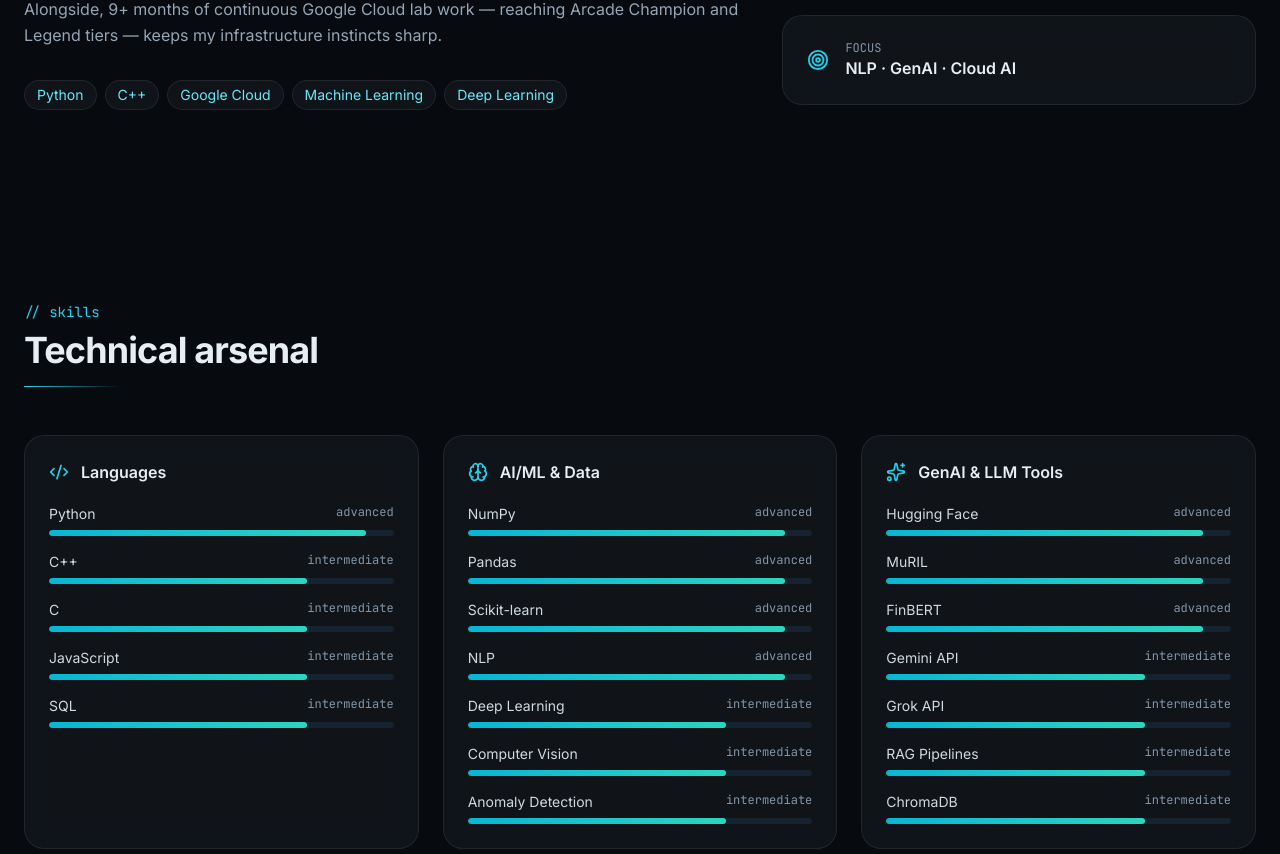
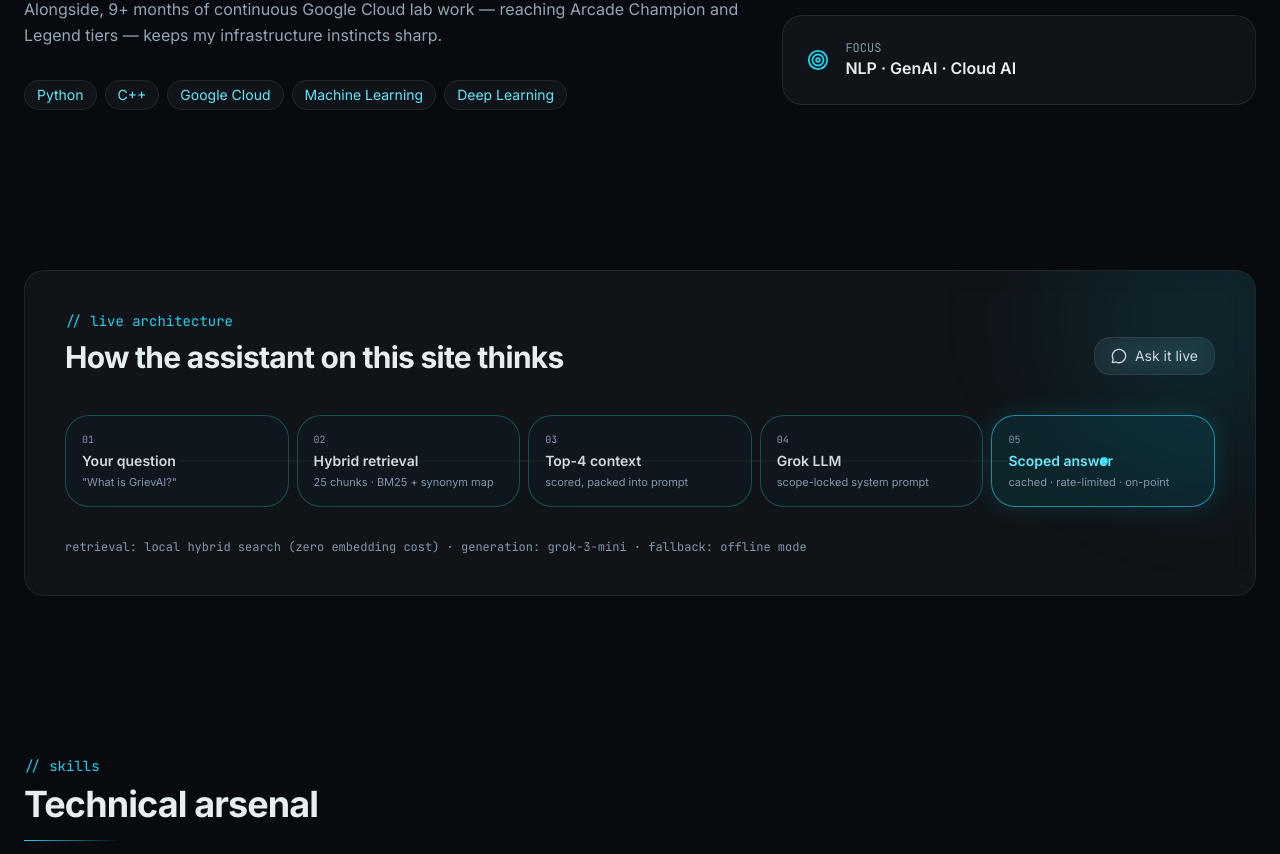
Before and after one commit to Shubhamsingh6265/shubham-portfolio, a Next.js app: page / in a window 1280 px wide. Shown: the part 1226-2080 px from the top of the page. Built offline with nearby package versions, Linux system fonts and the light colour scheme.

Commit message:
feat: animated RAG pipeline band with chat deep-link

```diff
--- a/src/app/page.tsx
+++ b/src/app/page.tsx
@@ -1,6 +1,7 @@
 import { NeuralCanvas } from "@/components/fx/NeuralCanvas";
 import { Hero } from "@/components/sections/Hero";
 import { About } from "@/components/sections/About";
+import { PipelineBand } from "@/components/sections/PipelineBand";
 import { Skills } from "@/components/sections/Skills";
 import { Journey } from "@/components/sections/Journey";
 import { Projects } from "@/components/sections/Projects";
@@ -16,6 +17,7 @@ export default function Home() {
       <NeuralCanvas />
       <Hero />
       <About />
+      <PipelineBand />
       <Skills />
       <Journey />
       <Projects />
--- a/src/components/ai/ChatWidget.tsx
+++ b/src/components/ai/ChatWidget.tsx
@@ -27,12 +27,18 @@ export function ChatWidget() {
   const [mode, setMode] = useState<string | null>(null);
   const scrollRef = useRef<HTMLDivElement>(null);
 
+  // useEffect(() => {
+  //   scrollRef.current?.scrollTo({
+  //     top: scrollRef.current.scrollHeight,
+  //     behavior: "smooth",
+  //   });
+  // }, [messages, loading]);
+
   useEffect(() => {
-    scrollRef.current?.scrollTo({
-      top: scrollRef.current.scrollHeight,
-      behavior: "smooth",
-    });
-  }, [messages, loading]);
+    const open = () => setOpen(true);
+    window.addEventListener("portfolio:open-chat", open);
+    return () => window.removeEventListener("portfolio:open-chat", open);
+  }, []);
 
   async function send(text: string) {
     const trimmed = text.trim();
--- /dev/null
+++ b/src/components/sections/PipelineBand.tsx
@@ -0,0 +1,108 @@
+"use client";
+
+import { useEffect, useState } from "react";
+import { motion, useReducedMotion } from "framer-motion";
+import { MessageCircle } from "lucide-react";
+import { Reveal } from "@/components/fx/Reveal";
+
+const STAGES = [
+  { label: "Your question", detail: '"What is GrievAI?"' },
+  { label: "Hybrid retrieval", detail: "25 chunks · BM25 + synonym map" },
+  { label: "Top-4 context", detail: "scored, packed into prompt" },
+  { label: "Grok LLM", detail: "scope-locked system prompt" },
+  { label: "Scoped answer", detail: "cached · rate-limited · on-point" },
+];
+
+export function PipelineBand() {
+  const [active, setActive] = useState(0);
+  const reduce = useReducedMotion();
+
+  useEffect(() => {
+    if (reduce) {
+      // defer one tick: never call setState synchronously inside an effect
+      const t = window.setTimeout(() => setActive(STAGES.length), 60);
+      return () => window.clearTimeout(t);
+    }
+    const id = window.setInterval(() => {
+      setActive((a) => (a + 1) % STAGES.length);
+    }, 1400);
+    return () => window.clearInterval(id);
+  }, [reduce]);
+
+  const openChat = () =>
+    window.dispatchEvent(new CustomEvent("portfolio:open-chat"));
+
+  return (
+    <section className="py-16">
+      <div className="container mx-auto px-6">
+        <Reveal>
+          <div className="glass rounded-card p-8 md:p-10 relative overflow-hidden">
+            <div className="absolute -top-24 -right-24 w-72 h-72 rounded-full bg-aqua-500/10 blur-3xl pointer-events-none" />
+
+            <div className="flex flex-wrap items-end justify-between gap-4 mb-10">
+              <div>
+                <p className="font-mono text-sm text-aqua-400 mb-2">
+                  {"// live architecture"}
+                </p>
+                <h2 className="text-2xl md:text-3xl font-bold tracking-tight">
+                  How the assistant on this site thinks
+                </h2>
+              </div>
+              <button
+                onClick={openChat}
+                className="inline-flex items-center gap-2 px-4 py-2 rounded-lg glass text-sm text-fog-200 hover:text-aqua-400 hover:border-aqua-400/40 transition-colors"
+              >
+                <MessageCircle size={16} />
+                Ask it live
+              </button>
+            </div>
+
+            <div className="relative grid grid-cols-1 md:grid-cols-5 gap-3 md:gap-2">
+              {/* traveling pulse (desktop) */}
+              <div className="hidden md:block absolute top-1/2 left-[10%] right-[10%] h-px bg-glass-border -translate-y-1/2" />
+              {active < STAGES.length && (
+                <motion.div
+                  className="hidden md:block absolute top-1/2 h-2 w-2 -translate-y-1/2 rounded-full bg-aqua-400 glow-aqua"
+                  animate={{ left: `${10 + active * 20}%` }}
+                  transition={{ type: "spring", stiffness: 120, damping: 20 }}
+                />
+              )}
+
+              {STAGES.map((s, i) => (
+                <div
+                  key={s.label}
+                  className={`relative rounded-xl border p-4 transition-all duration-500 ${
+                    i === active
+                      ? "border-aqua-400/60 bg-aqua-500/10 shadow-[0_0_24px_rgba(34,211,238,0.15)]"
+                      : i < active
+                        ? "border-teal-400/30 bg-ink-800/40"
+                        : "border-glass-border bg-ink-900/40"
+                  }`}
+                >
+                  <p className="font-mono text-[10px] text-fog-500 mb-1">
+                    0{i + 1}
+                  </p>
+                  <p
+                    className={`text-sm font-semibold mb-1 ${
+                      i === active ? "text-aqua-300" : "text-fog-200"
+                    }`}
+                  >
+                    {s.label}
+                  </p>
+                  <p className="text-[11px] text-fog-500 leading-snug">
+                    {s.detail}
+                  </p>
+                </div>
+              ))}
+            </div>
+
+            <p className="mt-8 font-mono text-xs text-fog-500">
+              retrieval: local hybrid search (zero embedding cost) · generation:
+              grok-3-mini · fallback: offline mode
+            </p>
+          </div>
+        </Reveal>
+      </div>
+    </section>
+  );
+}
```
